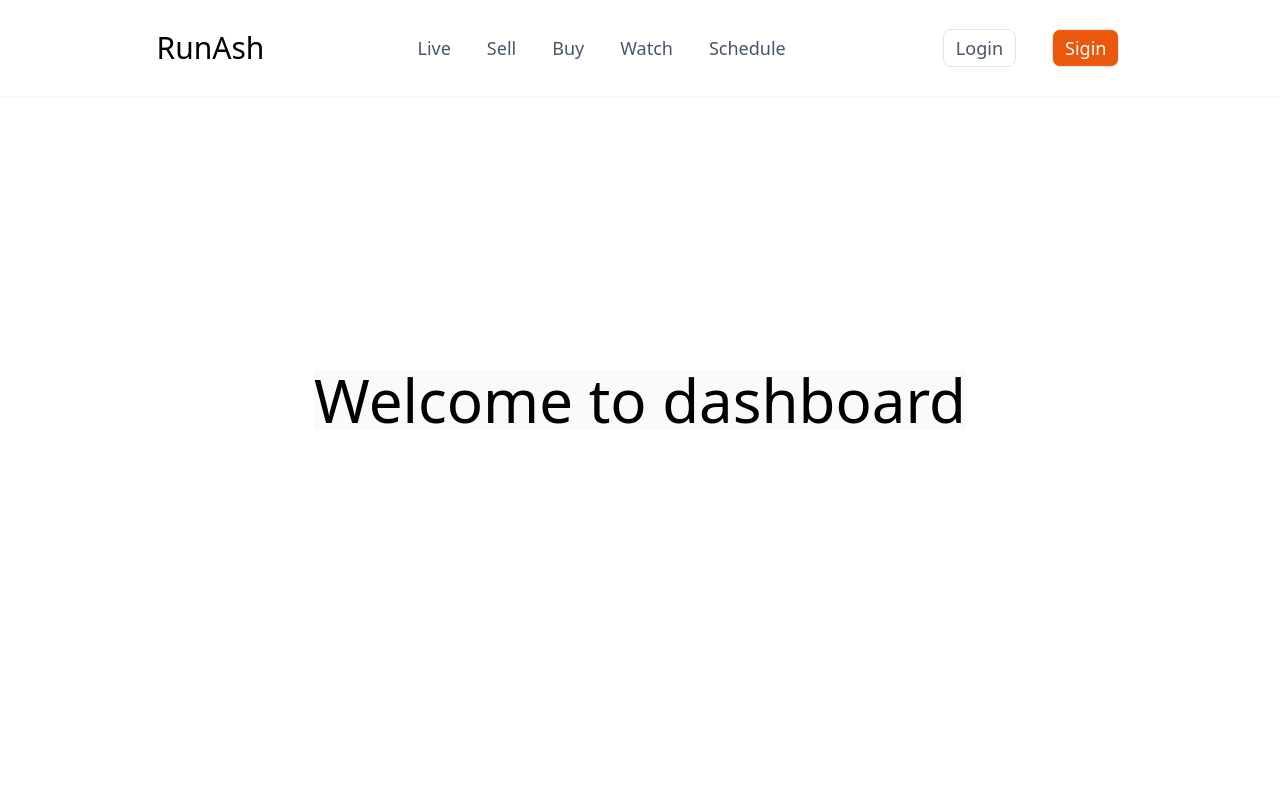
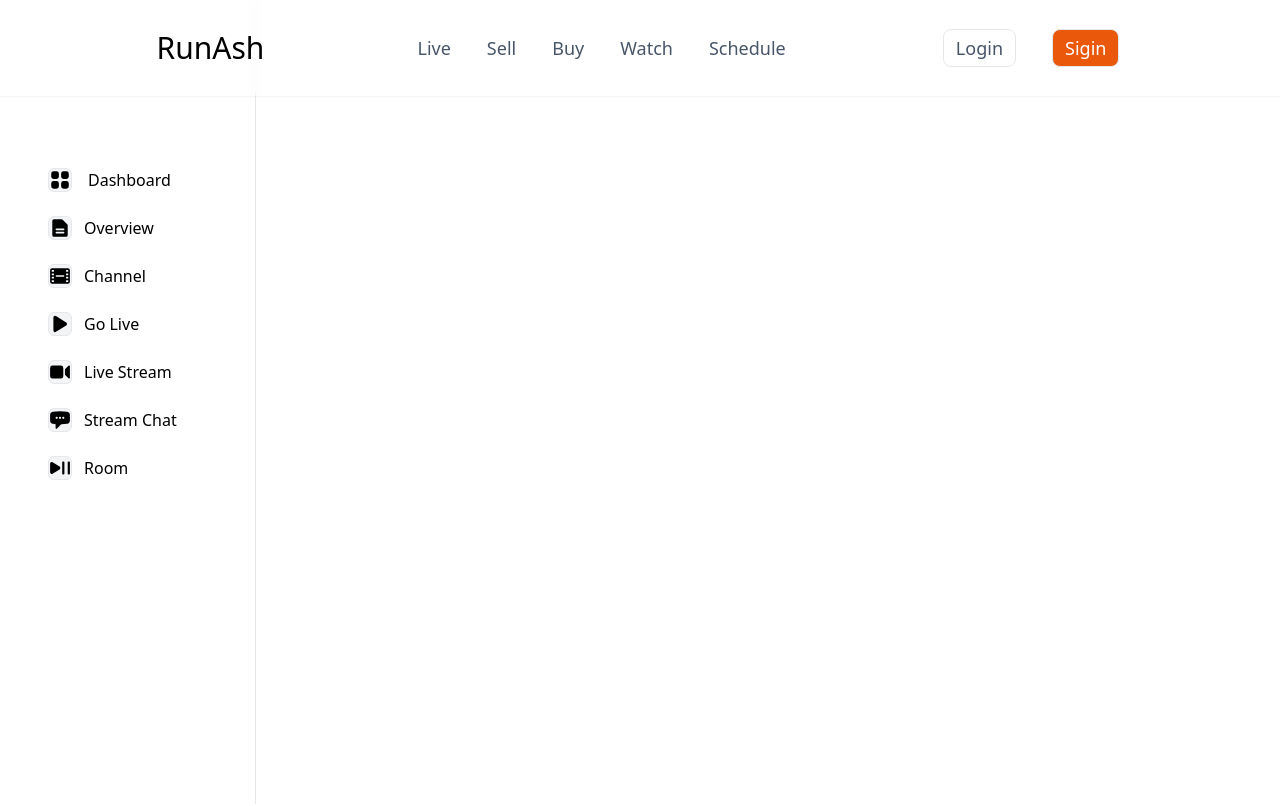
Before and after one commit to Vaibhavmurmu/nextjs13, a Next.js app: page /dashboard in a window 1280 px wide. Shown: the top 806 px of the page. Built offline with nearby package versions, Linux system fonts and the light colour scheme.

Commit message:
Change to be commiteed

```diff
--- a/pages/dashboard.js
+++ b/pages/dashboard.js
@@ -1,13 +1,54 @@
 import Link from 'next/link'
-import Head from 'next/head'
 import Image from 'next/image'
+import { PlayIcon, FilmIcon, VideoCameraIcon, PlayPauseIcon,Squares2X2Icon,RadioIcon,DocumentTextIcon,ChatBubbleLeftEllipsisIcon } from '@heroicons/react/20/solid'
 
 export default function Dashboard() {
     return (
-        <div className="flex min-h-screen flex-col items-center justify-center py-2">
-            <h1 className="text-6xl bg-gray-50 font-n">
-                Welcome to dashboard
-            </h1>
+        <div className="mt-1 min-h-screen grid grid-cols-3 border-r border-inherit flex-cols-3 divide w-64 divide-inherit h-96 items-center justify-center py-20">
+            <ul className='mt-2  h-full w-64 py-16 px-12 text-left'>
+                <li className=' flex flex-1 gap-4 mt-2 py-2 text-b'>
+                <Squares2X2Icon className=" h-6 w-6  border rounded-md bg-gray-100" />
+                <Link href="/" >
+                    <a>Dashboard</a>
+                    </Link>
+                </li>
+                <li className=' flex flex-1 gap-3 mt-2 py-2 text-b'>
+                <DocumentTextIcon className=" h-6 w-6 border rounded-md bg-gray-100" />
+                <Link href="/">
+                    <a>Overview</a>
+                </Link>
+                </li>
+                <li className='flex flex-1 gap-3 mt-2 py-2 text-b'>
+                <FilmIcon className=" h-6 w-6 border rounded-md bg-gray-100" />
+                <Link href="/">
+                 <a>Channel</a>
+                 </Link>
+                </li>
+                <li className=' flex flex-1 gap-3 mt-2 py-2 text-b'>
+                <PlayIcon className='h-6 w-6 border rounded-md bg-gray-100'  />
+                <Link href="/">
+                    <a>Go Live</a>
+                    </Link>
+                </li>
+                <li className=' flex flex-1 gap-3 mt-2 py-2 text-b'>
+                 <VideoCameraIcon className='h-6 w-6 border rounded-md bg-gray-100' />
+                 <Link href="/">
+                    <a>Live Stream</a>
+                    </Link>
+                </li>
+                <li className=' flex flex-1 gap-3 mt-2 py-2 text-b'>
+                <ChatBubbleLeftEllipsisIcon className='h-6 w-6 border rounded-md bg-gray-100' />
+                <Link href="/">
+                    <a>Stream Chat</a>
+                    </Link>
+                </li>
+                <li className='flex flex-1 gap-3 mt-2 py-2 text-b'>
+                <PlayPauseIcon className='h-6 w-6 border rounded-md bg-gray-100' />
+                <Link href="/">
+                    <a>Room</a>
+                    </Link>
+                </li>
+            </ul>
         </div>
         )
     }
```
